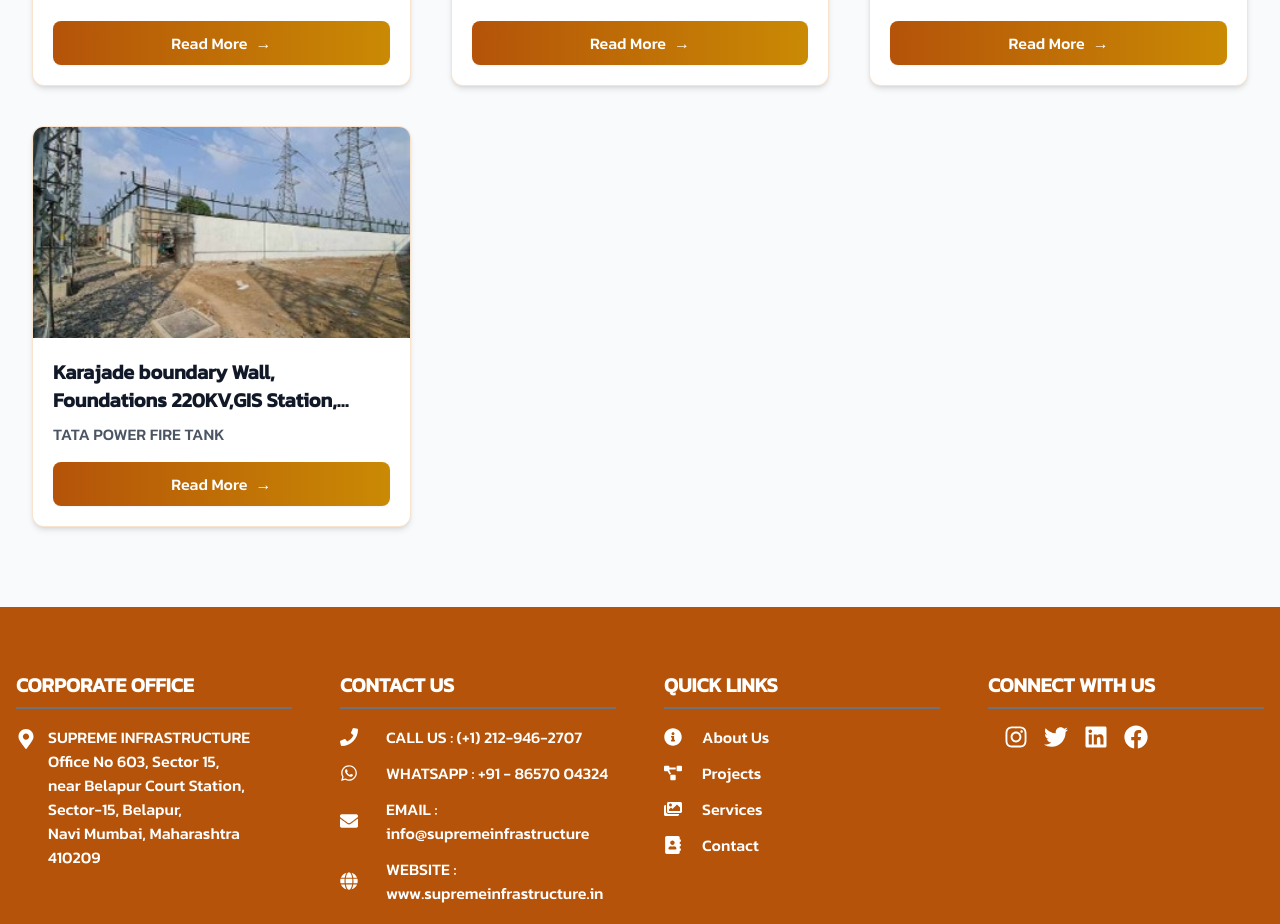
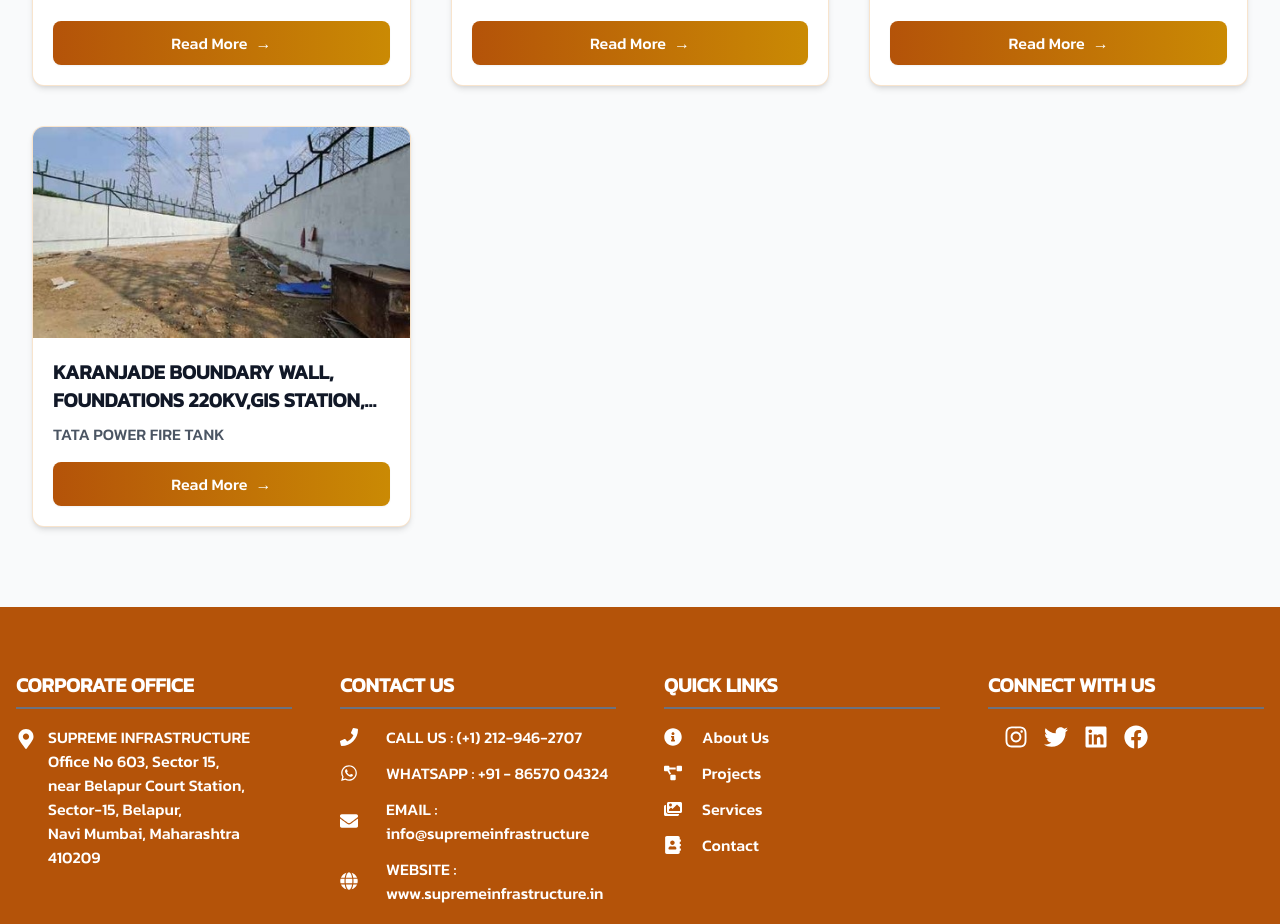
Before and after one commit to AkshayKalamkarr/supremeinfrastructure, a Next.js app: page /project/commercialprojects in a window 1280 px wide. Shown: the part 1740-2664 px from the top of the page. Built offline with nearby package versions, Linux system fonts and the light colour scheme.

Commit message:
toshiba karanjade image added

```diff
--- a/data/commercialprojects.js
+++ b/data/commercialprojects.js
@@ -331,9 +331,9 @@ export const projects = [
     ],
   },
   {
-    slug: "project-9",
-    title: "Karajade boundary Wall, Foundations 220KV,GIS Station, TOSHIBA",
-    image: "/images/projects/TOSHIBAKARANJADE/toshiba-3.jpg",
+    slug: "project-10",
+    title: "KARANJADE BOUNDARY WALL, FOUNDATIONS 220KV,GIS STATION, TOSHIBA",
+    image: "/images/projects/TOSHIBAKARANJADE/toshiba-2.jpg",
     description: "TATA POWER FIRE TANK",
     fullDescription:
       "The TATA Power Peninsula project aims to revitalize an 8000 sqft area over a 45-day period, creating an elegant and functional workspace that embodies the essence of TATA Power. This design initiative focuses on sophistication and comfort, ensuring a pleasant environment for employees and visitors alike.The TATA Power Peninsula project is set to create a refined and inviting environment that reflects the company’s values and culture. With a focus on high-quality finishes and thoughtful design, this project will serve as a benchmark for contemporary office spaces, enhancing both employee satisfaction and brand representation.",
```
